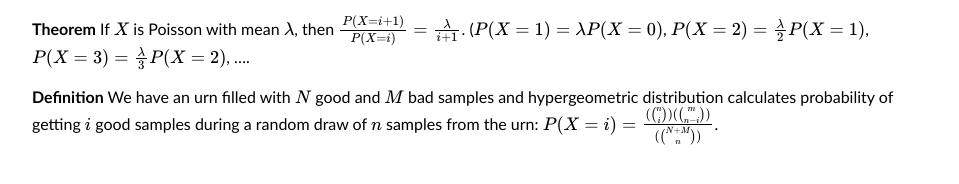
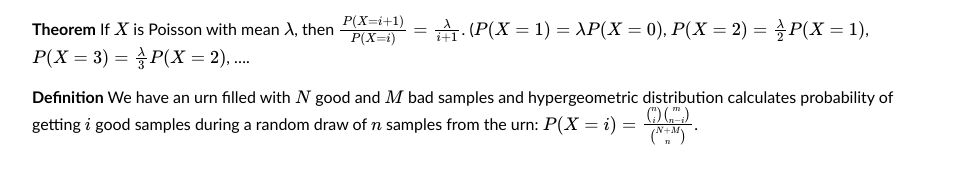
Before and after one commit to henryzhang11/questions-I-have, a Jekyll site: the page built from _posts/2023-08-20-probability-theory-review.md, in a window 1280 px wide and 900 px high, scrolled down 2932 px. Shown: the part 642-826 px from the top of the window, without its empty margins (160-1119 px from the left). Built offline with Jekyll 4.4.1, drawn with Linux system fonts in a browser that asks for light colours; formulas are drawn with MathJax 3.

```diff
--- a/_posts/2023-08-20-probability-theory-review.md
+++ b/_posts/2023-08-20-probability-theory-review.md
@@ -97,4 +97,4 @@ __solution:__ Consider the following state space $(7,7),7,12,s$ with $(7,7)$ sta
 
 **Theorem** If $X$ is Poisson with mean $\lambda$, then $\frac{P(X=i+1)}{P(X=i)}=\frac{\lambda}{i+1}$. ($P(X=1)=\lambda P(X=0)$, $P(X=2)=\frac{\lambda}{2}P(X=1)$, $P(X=3)=\frac{\lambda}{3}P(X=2)$, ….
 
-**Definition** We have an urn filled with $N$ good and $M$ bad samples and hypergeometric distribution calculates probability of getting $i$ good samples during a random draw of $n$ samples from the urn: $P(X=i)=\frac{\(\binom{n}{i}\)\(\binom{m}{n-i}\)}{\(\binom{N+M}{n}\)}$.
+**Definition** We have an urn filled with $N$ good and $M$ bad samples and hypergeometric distribution calculates probability of getting $i$ good samples during a random draw of $n$ samples from the urn: $P(X=i)=\frac{\binom{n}{i}\binom{m}{n-i}}{\binom{N+M}{n}}$.
```
